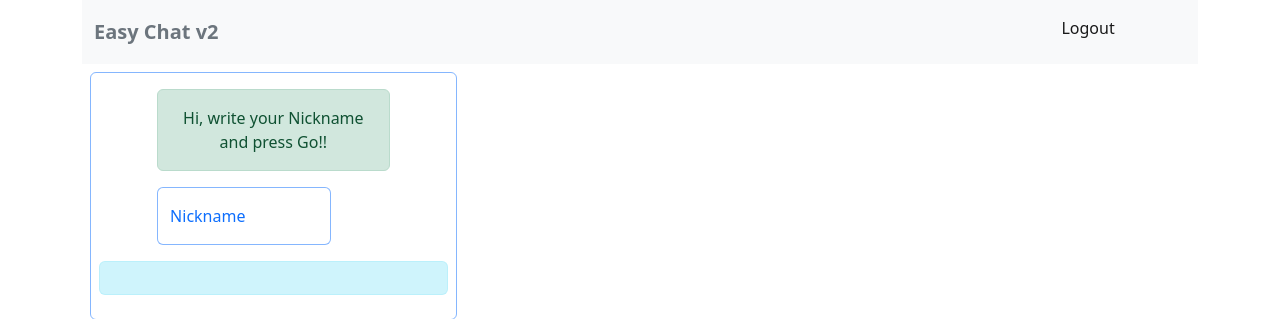
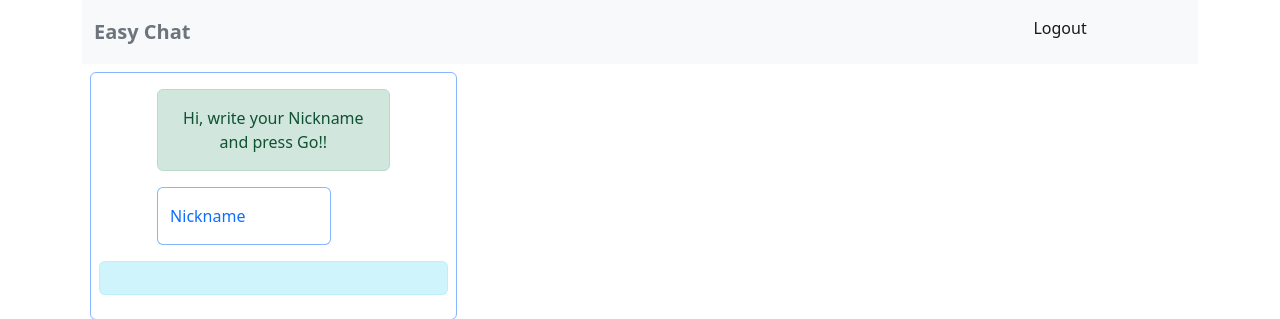
Before and after one commit to ferralespereira/chat-flask-v2, a Flask app: page / in a window 1280 px wide. Shown: the top 319 px of the page. Run offline with Flask 2, Linux system fonts and the light colour scheme; some libraries are stand-ins or nearby versions.

Commit message:
changing text in view

```diff
--- a/app/templates/layout.html
+++ b/app/templates/layout.html
@@ -16,7 +16,7 @@
 
         <nav class="navbar navbar-expand-lg bg-light">
             <div class="container-fluid">
-              <a class="navbar-brand text-secondary fw-bold" href="">Easy Chat v2</a>
+              <a class="navbar-brand text-secondary fw-bold" href="">Easy Chat</a>
               <button class="navbar-toggler" type="button" data-bs-toggle="collapse" data-bs-target="#navbarNavAltMarkup" aria-controls="navbarNavAltMarkup" aria-expanded="false" aria-label="Toggle navigation">
                 <span class="navbar-toggler-icon"></span>
               </button>
```
